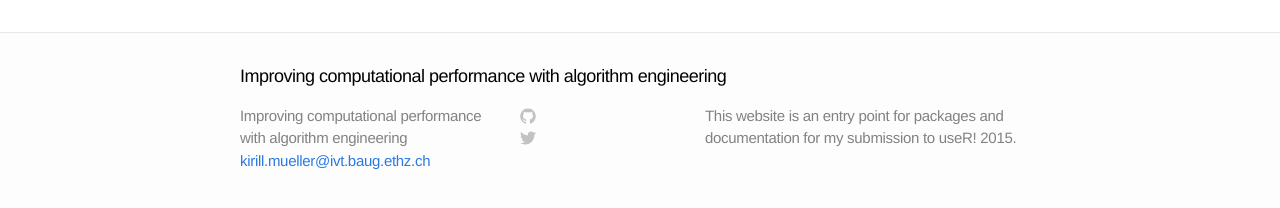
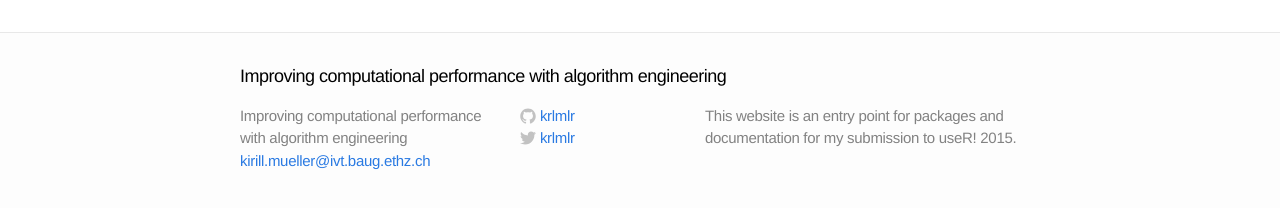
Before and after one commit to krlmlr-useR15/krlmlr-useR15.github.io, a Jekyll site: the page built from index.md, in a window 1280 px wide. Shown: the part 616-824 px from the top of the page. Built offline with Jekyll 4.4.1, drawn with Linux system fonts in a browser that asks for light colours.

Commit message:
more meta

```diff
--- a/_config.yml
+++ b/_config.yml
@@ -1,5 +1,7 @@
 # Site settings
 title: Improving computational performance with algorithm engineering
+author: Kirill Müller
+username: krlmlr
 email: kirill.mueller@ivt.baug.ethz.ch
 description: "This website is an entry point for packages and documentation for my submission to useR! 2015."
 baseurl: ""
```
